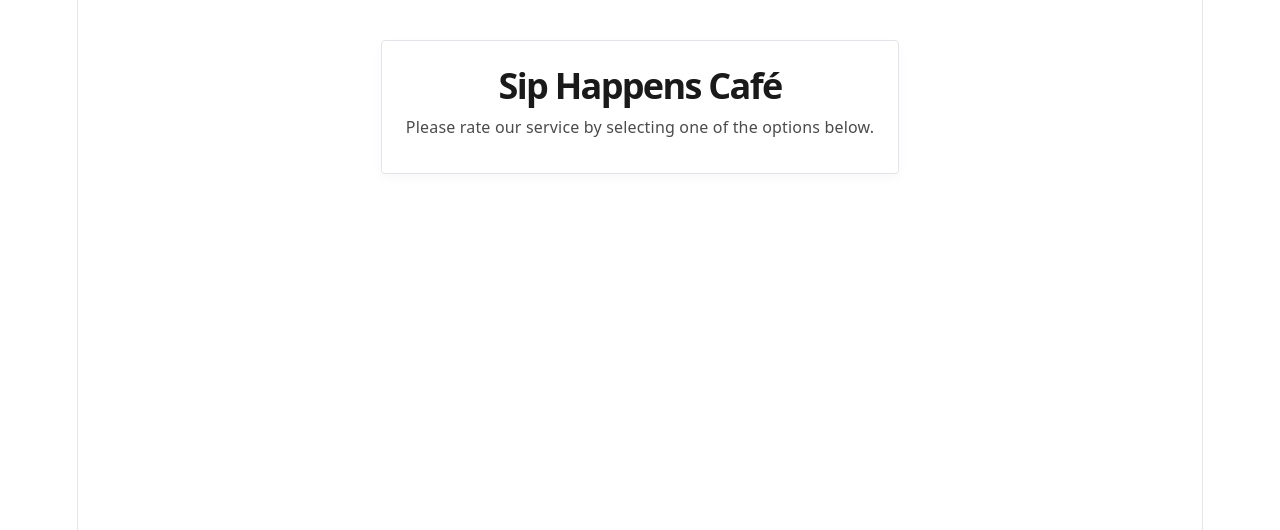
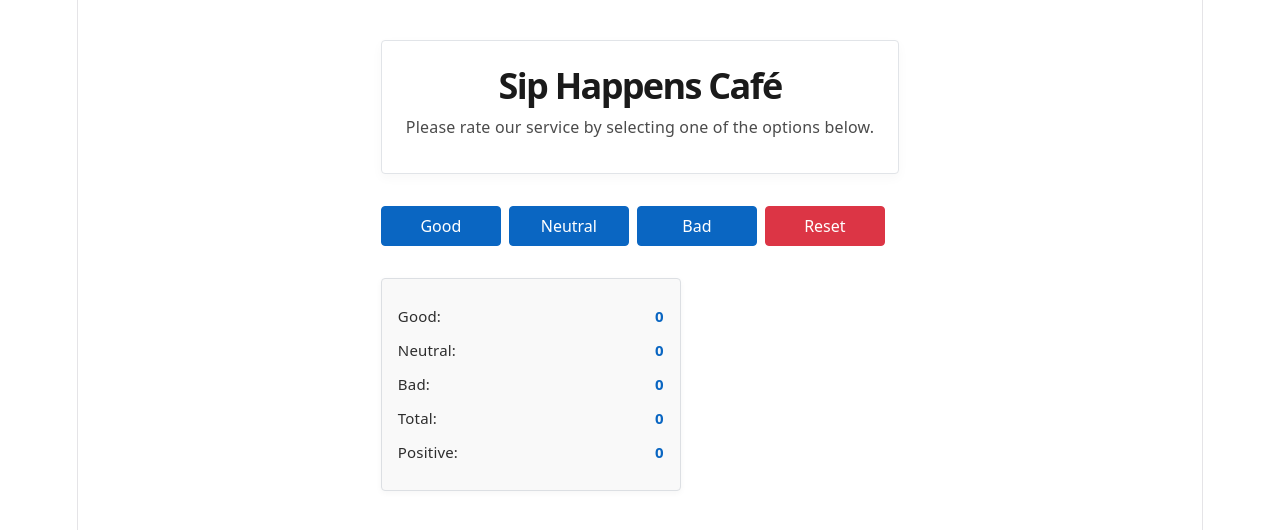
Before and after one commit to Alinavinnik/02-react-cafe, a React (Vite) app: page / in a window 1280 px wide. Shown: the top 530 px of the page. Built offline with nearby package versions, Linux system fonts and the light colour scheme.

Commit message:
update VoteStats

```diff
--- a/src/components/app/App.tsx
+++ b/src/components/app/App.tsx
@@ -1,16 +1,43 @@
 import css from './App.module.css';
 import CafeInfo from '../cafeInfo/CafeInfo';
 import { useState } from 'react';
-import { type VoteType } from '../../types/votes';
+import { type Votes, type VoteType } from '../../types/votes';
+import VoteOptions from '../voteOptions/VoteOptions';
+import VoteStats from '../voteStats/VoteStats';
 
 function App() {
-  const [votes, setVotes] = useState();
+  const [votes, setVotes] = useState<Votes>({
+    good: 0,
+    neutral: 0,
+    bad: 0,
+  });
 
-  function handleVote(type: VoteType) {}
+  function handleVote(type: VoteType) {
+    setVotes({ ...votes, [type]: votes[type] + 1 });
+  }
+
+  function resetVotes() {
+    setVotes({
+      good: 0,
+      neutral: 0,
+      bad: 0,
+    });
+  }
+
+  const totalVotes = votes.good + votes.neutral + votes.bad;
+  const positiveRate = totalVotes
+    ? Math.round((votes.good / totalVotes) * 100)
+    : 0;
 
   return (
     <div className={css.app}>
       <CafeInfo />
+      <VoteOptions onReset={resetVotes} onVote={handleVote} canReset />
+      <VoteStats
+        votes={votes}
+        totalVotes={totalVotes}
+        positiveRate={positiveRate}
+      />
     </div>
   );
 }
--- a/src/components/voteOptions/VoteOptions.tsx
+++ b/src/components/voteOptions/VoteOptions.tsx
@@ -1,24 +1,25 @@
 import css from './VoteOptions.module.css';
+import { type VoteType } from '../../types/votes';
 
 interface VoteOptionsProps {
-  onVote: () => {};
-  onReset: () => {};
+  onVote: (type: VoteType) => void;
+  onReset: () => void;
   canReset: boolean;
 }
 
 function VoteOptions({ onReset, onVote, canReset }: VoteOptionsProps) {
   return (
     <div className={css.container}>
-      <button className={css.button} onClick={onVote}>
+      <button className={css.button} onClick={() => onVote('good')}>
         Good
       </button>
-      <button className={css.button} onClick={onVote}>
+      <button className={css.button} onClick={() => onVote('neutral')}>
         Neutral
       </button>
-      <button className={css.button} onClick={onVote}>
+      <button className={css.button} onClick={() => onVote('bad')}>
         Bad
       </button>
-      {canReset && (
+      {canReset === true && (
         <button className={`${css.button} ${css.reset}`} onClick={onReset}>
           Reset
         </button>
--- a/src/components/voteStats/VoteStats.tsx
+++ b/src/components/voteStats/VoteStats.tsx
@@ -0,0 +1,31 @@
+import styles from './VoteStats.module.css';
+import { type Votes } from '../../types/votes';
+interface VoteStatsProps {
+  votes: Votes;
+  totalVotes: number;
+  positiveRate: number;
+}
+
+function VoteStats({ votes, totalVotes, positiveRate }: VoteStatsProps) {
+  return (
+    <div className={styles.container}>
+      <p className={styles.stat}>
+        Good: <strong>{votes.good}</strong>
+      </p>
+      <p className={styles.stat}>
+        Neutral: <strong>{votes.neutral}</strong>
+      </p>
+      <p className={styles.stat}>
+        Bad: <strong>{votes.bad}</strong>
+      </p>
+      <p className={styles.stat}>
+        Total: <strong>{totalVotes}</strong>
+      </p>
+      <p className={styles.stat}>
+        Positive: <strong>{positiveRate}</strong>
+      </p>
+    </div>
+  );
+}
+
+export default VoteStats;
```
